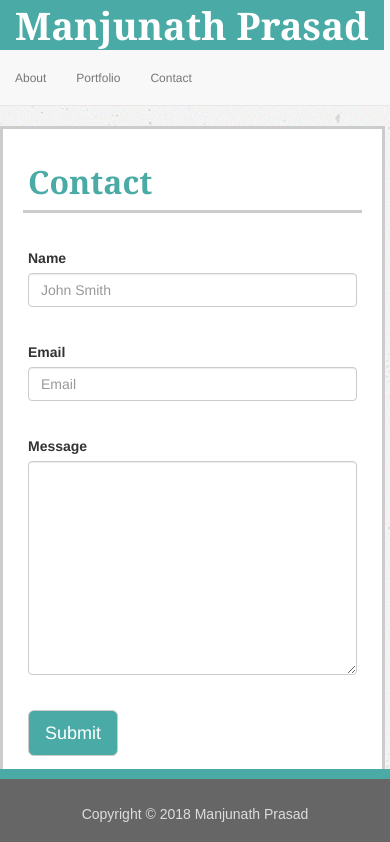
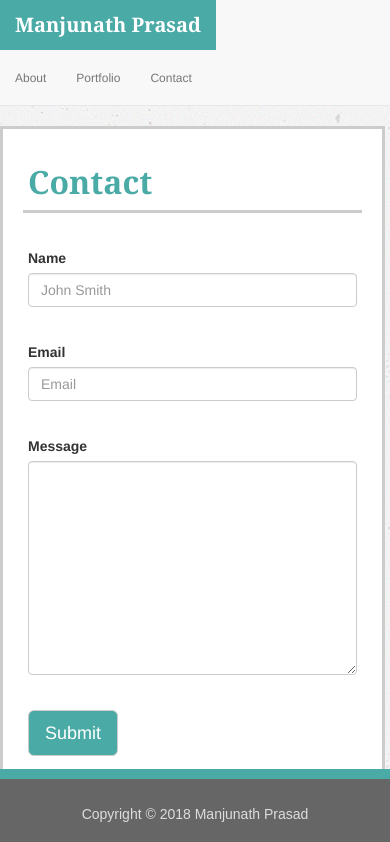
Before and after one commit to mpras55/myPortfolio, a plain HTML site: page contact.html in a window 390 px wide. Shown: the top 842 px of the page. Drawn offline with Linux system fonts and the light colour scheme.

Commit message:
Version4

```diff
--- a/assets/css/style.css
+++ b/assets/css/style.css
@@ -143,3 +143,39 @@ footer{
 	font-size: 14px;
 	margin-left: -15px;
 }
+
+@media only screen and (max-width: 780px){
+	.navbar-default .navbar-brand{
+		background-color: #4aaaa5;
+		font-family: 'Georgia', Times, 'Times New Roman', serif;
+		font-size: 24px;
+		font-weight: bold;
+		color:#ffffff;
+	}
+
+	.navbar-default .navbar-brand:hover {
+		background-color: #4aaaa5;
+		font-family: 'Georgia', Times, 'Times New Roman', serif;
+		font-size: 24px;
+		font-weight: bold;
+		color:#ffffff;
+	}
+}
+
+@media only screen and (max-width: 640px){
+	.navbar-default .navbar-brand{
+		background-color: #4aaaa5;
+		font-family: 'Georgia', Times, 'Times New Roman', serif;
+		font-size: 20px;
+		font-weight: bold;
+		color:#ffffff;
+	}
+
+	.navbar-default .navbar-brand:hover {
+		background-color: #4aaaa5;
+		font-family: 'Georgia', Times, 'Times New Roman', serif;
+		font-size: 20px;
+		font-weight: bold;
+		color:#ffffff;
+	}
+}
--- a/contact.html
+++ b/contact.html
@@ -39,7 +39,7 @@
 			<!-- 1 single main row for bio and side bar -->
 			<div class="row">
 				<!-- Col 1 for bio -->
-				<div class="col-md-8">
+				<div class="col-md-8" "col-sm-12">
 					<div class="mainCol">
 						<!-- Two rows 1. header 2. pic and text -->
 						<div class="row">
@@ -73,27 +73,27 @@
 					</div>
 				</div>
 				<!-- Col 2 for side bar -->
-				<div class="col-md-4">
+				<div class="col-md-4" "col-sm-12">
 					<div class="sideCol">
 						<div class="row">
 							<div class="subHeading2">Connect With Me</div>
 						</div>
 						<div class="row">
-							<div class="col-md-4">
+							<div class="col-md-4" "col-sm-4">
 								<div class="iconImage">
 									<a href="https://github.com/mpras55" target="_blank">
 										<img id="icon1" src="assets/images/github2.jpg" alt="github link">
 									</a>
 								</div>
 							</div>
-							<div class="col-md-4">
+							<div class="col-md-4" "col-sm-4">
 								<div class="iconImage">
 									<a href="https://www.linkedin.com/in/manjunath-prasad-746011147/" target="_blank">
 										<img id="icon2" src="assets/images/linkedin.jpg" alt="linkedin link">
 									</a>
 								</div>
 							</div>
-							<div class="col-md-4">
+							<div class="col-md-4" "col-sm-4">
 								<div class="iconImage">
 									<a href="https://stackoverflow.com/users/9175827/manjunath-prasad?tab=profile" target="_blank">
 										<img id="icon3" src="assets/images/stack_overflow.jpg" alt="stack overflow link">
```
